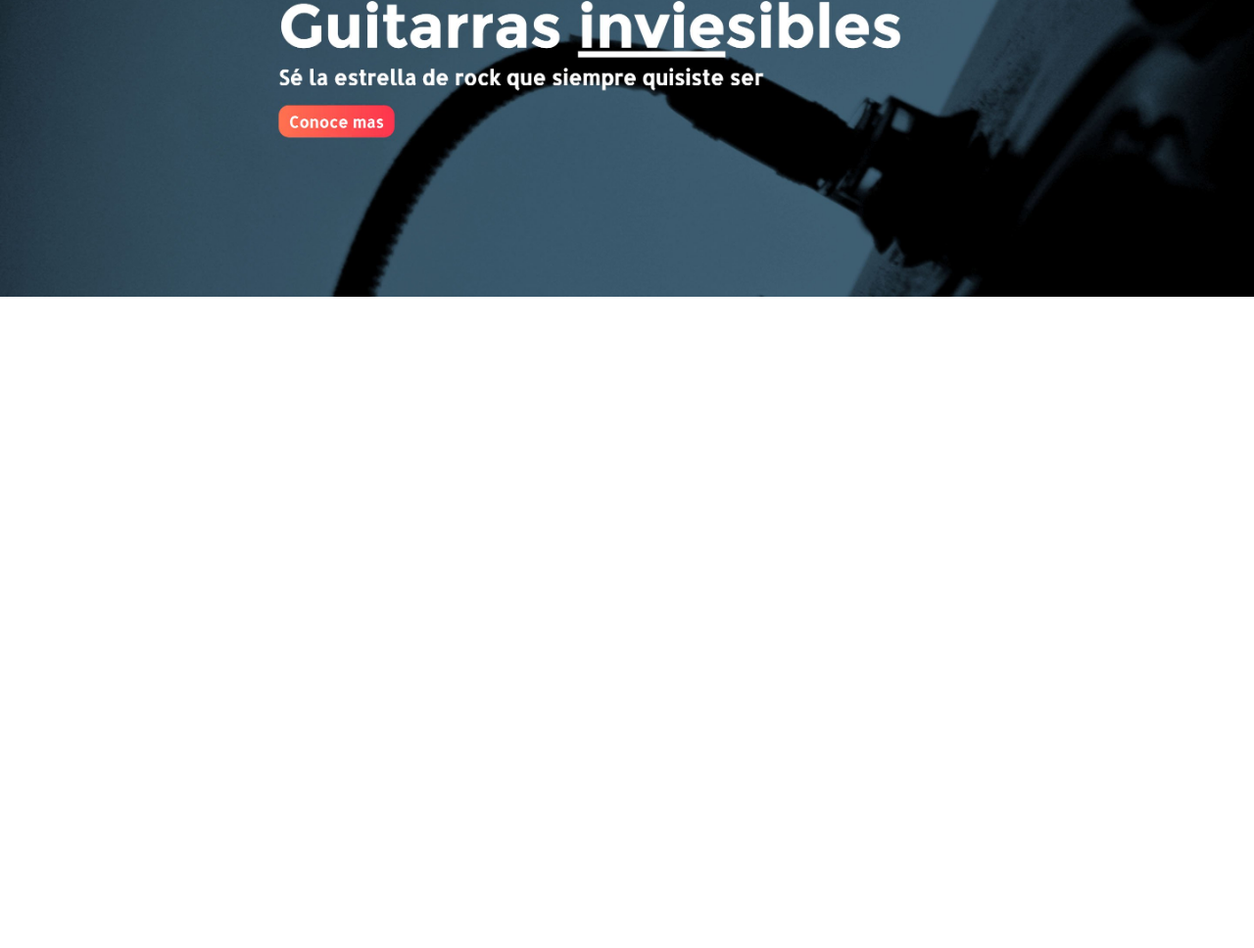
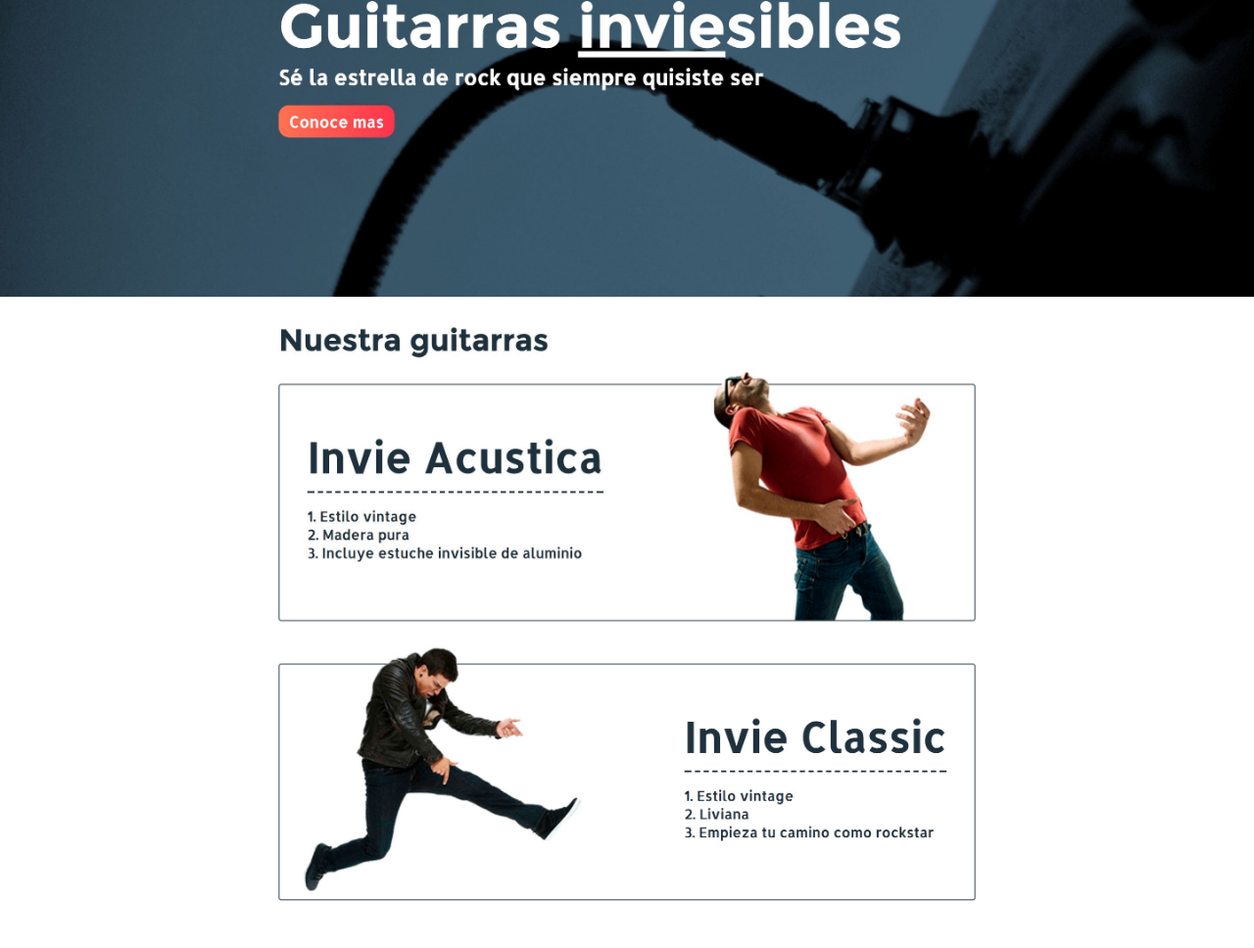
Before and after one commit to offcarlospetit/invieGit, a plain HTML site: page index.html in a window 1280 px wide. Shown: the part 176-1144 px from the top of the page at 98% size. Before the commit the page ends 800 px from the top, so only its background shows below. Drawn offline with Linux system fonts and the light colour scheme.

Commit message:
Agregando Guitarra Clasica

```diff
--- a/index.html
+++ b/index.html
@@ -17,5 +17,7 @@
 <body>
   <img src="header.jpg" alt="">
   <img src="hero.jpg" alt="">
+  <img src="acustica.jpg" alt="" class="">
+  <img src="clasica.jpg" alt="" class="">
 </body>
 </html>
```
Also changed, not shown: clasica.jpg (added).
